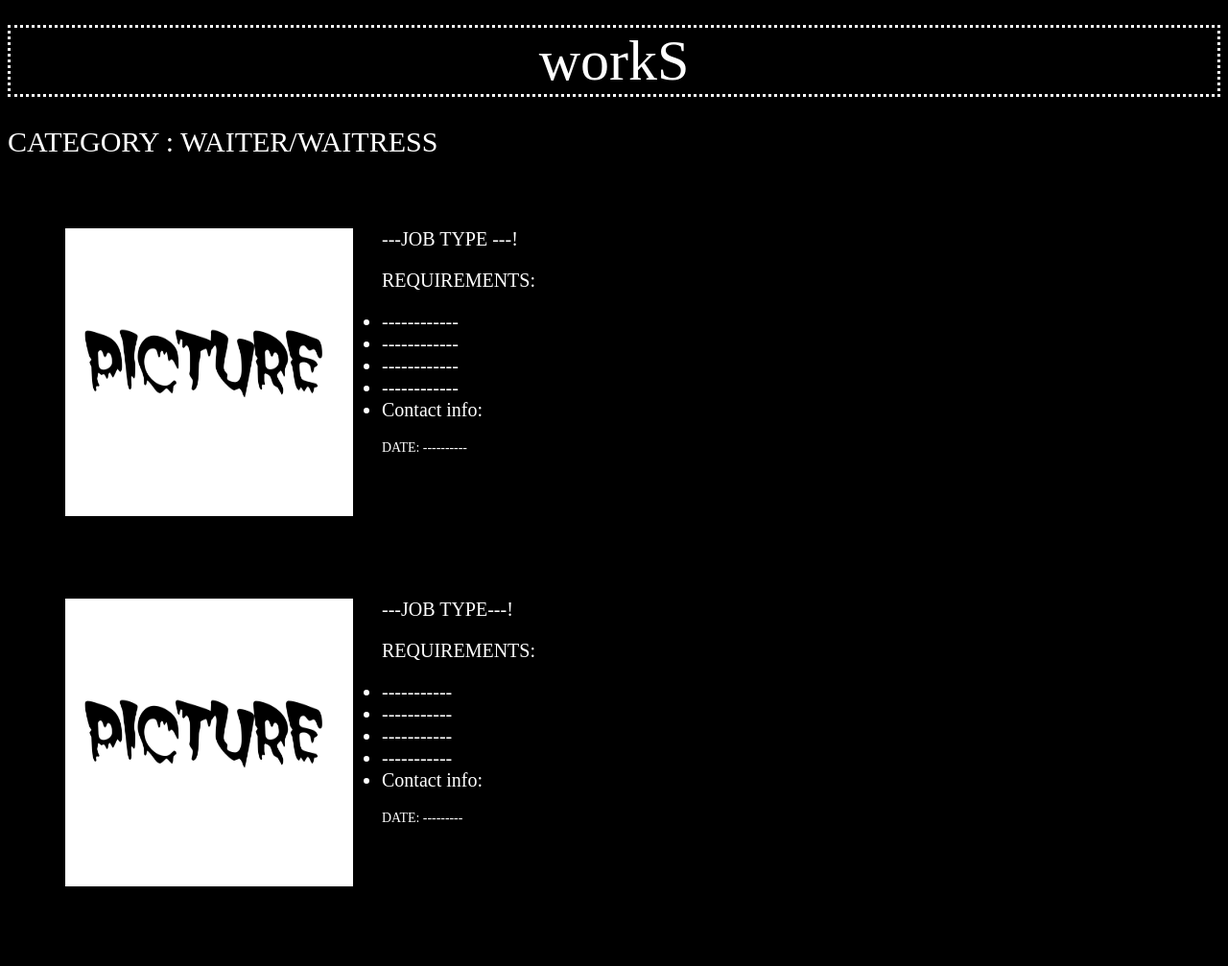
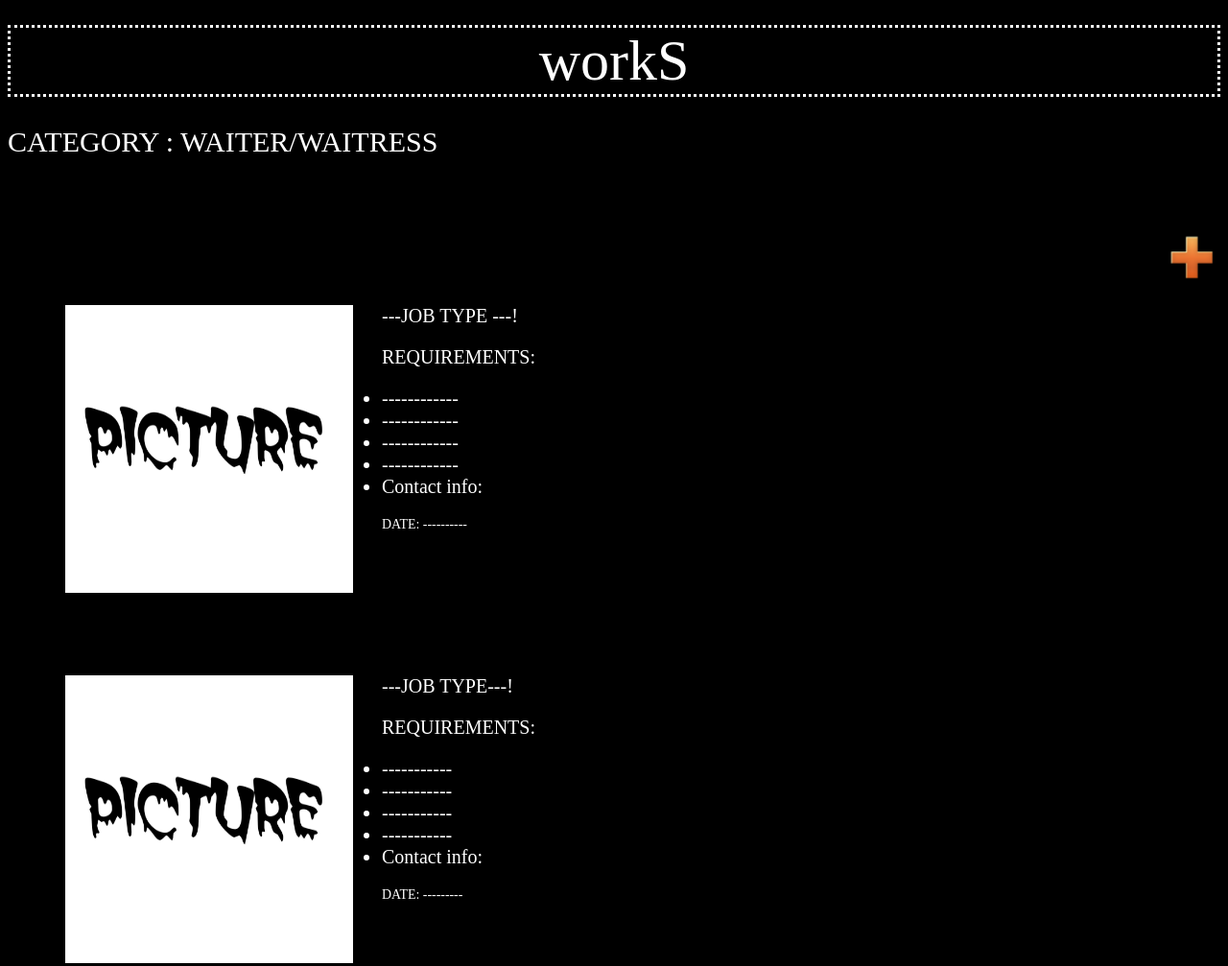
Before and after one commit to Nurjoo/Employer, a plain HTML site: page waiter.html in a window 1280 px wide. Shown: the top 1007 px of the page at 96% size. Drawn offline with Linux system fonts and the light colour scheme.

Commit message:
Update waiter.html

```diff
--- a/waiter.html
+++ b/waiter.html
@@ -10,7 +10,7 @@
 
 <div id="head" align="cente">
 	<p id="head"> &nbsp&nbsp&nbsp&nbsp&nbsp&nbsp&nbsp&nbsp&nbsp&nbsp&nbsp&nbsp&nbsp&nbsp&nbsp&nbsp&nbsp&nbsp&nbsp&nbsp&nbsp&nbsp&nbsp&nbsp&nbsp&nbsp&nbsp&nbsp&nbsp&nbsp&nbsp&nbsp&nbsp&nbsp&nbsp&nbsp&nbsp&nbsp&nbsp&nbsp&nbsp&nbsp&nbsp&nbsp&nbsp&nbsp&nbsp&nbsp&nbsp&nbsp&nbsp&nbsp&nbsp&nbsp&nbsp&nbsp&nbsp&nbsp&nbsp&nbsp&nbsp&nbsp&nbsp&nbsp&nbsp&nbsp&nbsp&nbsp&nbsp&nbsp&nbsp&nbsp&nbsp&nbsp&nbsp&nbsp&nbsp&nbsp&nbsp&nbsp&nbsp&nbsp&nbsp&nbsp&nbsp&nbsp&nbsp&nbsp&nbsp&nbsp&nbsp&nbsp&nbsp&nbsp&nbsp&nbsp&nbsp&nbsp&nbsp&nbsp&nbsp&nbsp</p>
-
+<p align="right" id="add"><a href="https://docs.google.com/forms/d/e/1FAIpQLSdPBpdQa40IaY7JmcjwPl88eGrqvrv8YVK-hxfBbkFBibpuQQ/viewform?usp=sf_link"><img src="19922.png" width="60px" height="60px"></a></p>
 	<img id="cat" border="0" src="com.jpg"
 		align="left" hspace="30" vspace=""
 		sizes="(max-width: 20em) 30vw,
```
